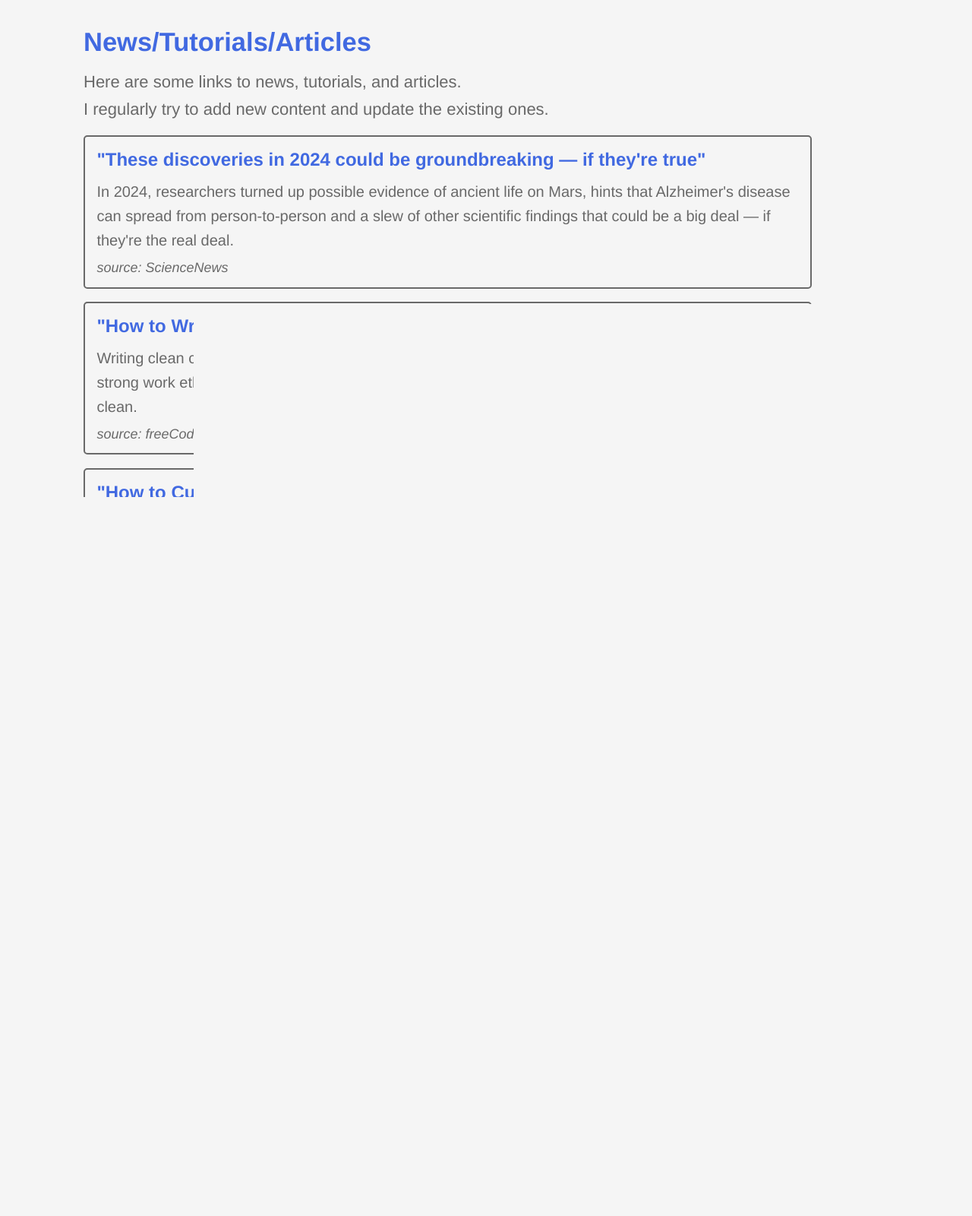
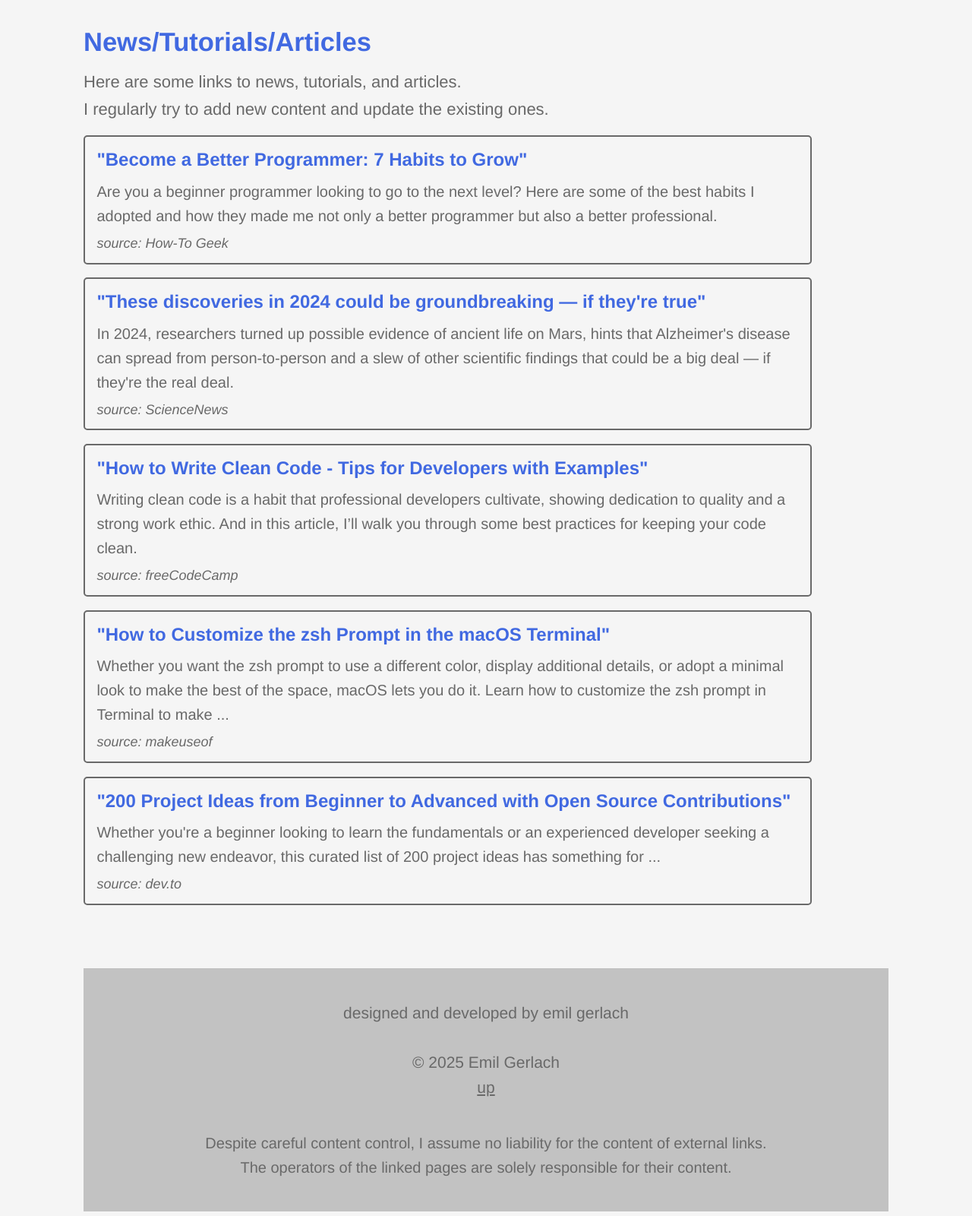
Before and after one commit to em-ge/emilgerlach.com, a Flask app: page /blog in a window 1280 px wide. Shown: the part 617-2217 px from the top of the page at 76% size. Before the commit the page ends 1271 px from the top, so only its background shows below. Run offline with Flask 3, Linux system fonts and the light colour scheme.

Commit message:
new n-t-a

```diff
--- a/templates/index_blog.html
+++ b/templates/index_blog.html
@@ -85,6 +85,19 @@
       Here are some links to news, tutorials, and articles. <br/>
       I regularly try to add new content and update the existing ones.
       <div class="n-t-a">  <!--n-t-a =  News/Tutorials/Articles-->
+        <a class="n-t-a-container" href="https://www.howtogeek.com/habits-to-grow-to-become-a-better-programmer/?ref=dailydev" target="_blank">
+          <div class="n-t-a-heading">
+            "Become a Better Programmer: 7 Habits to Grow"
+          </div>
+          <div class="n-t-a-descr">
+            Are you a beginner programmer looking to go to the next level?
+            Here are some of the best habits I adopted and how they made me
+            not only a better programmer but also a better professional.
+          </div>
+          <div class="n-t-a-source">
+            source: How-To Geek
+          </div>
+        </a>
         <a class="n-t-a-container" href="https://www.sciencenews.org/article/2024-science-discoveries-could-be-true" target="_blank">
           <div class="n-t-a-heading">
             "These discoveries in 2024 could be groundbreaking — if they're true"
```
